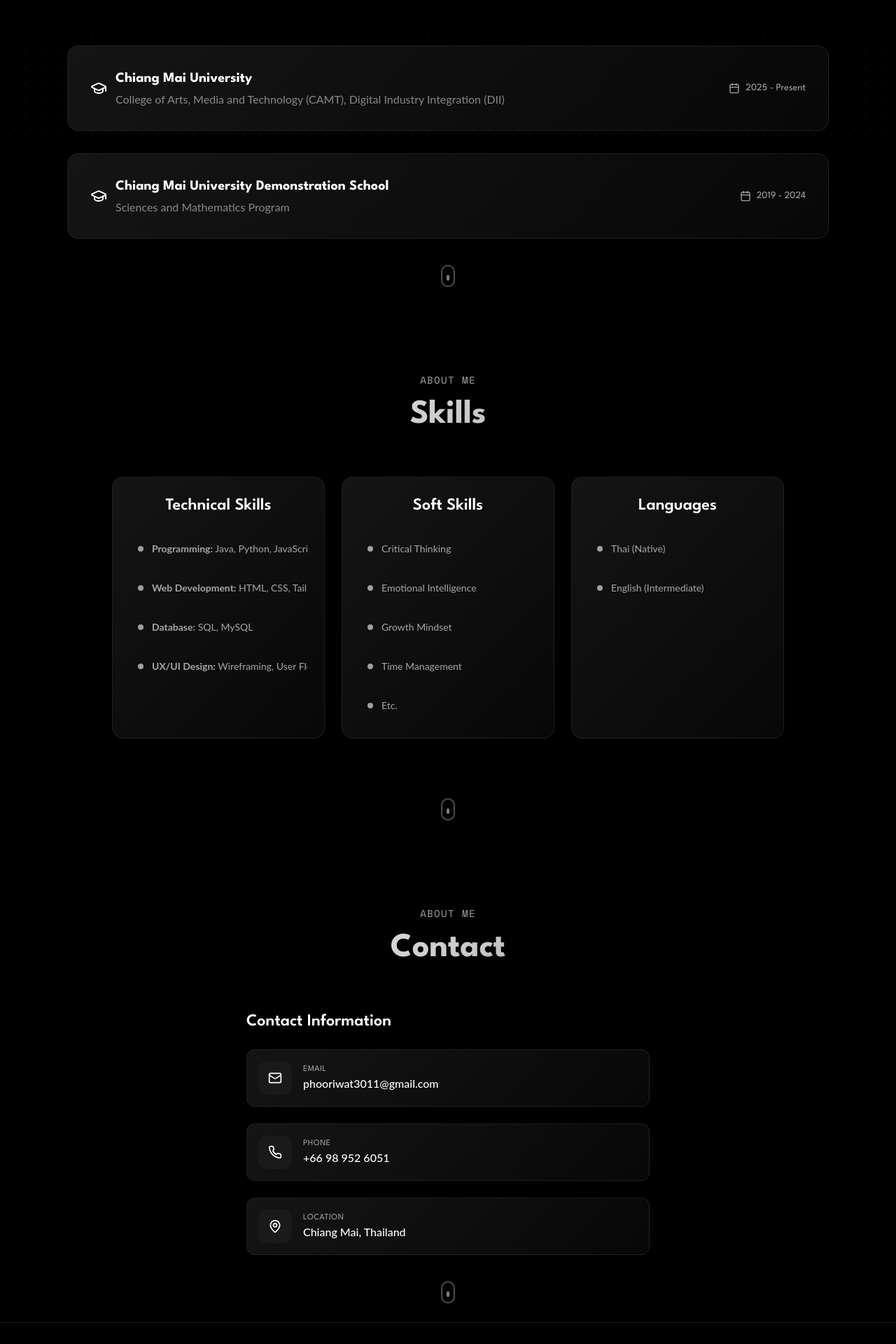
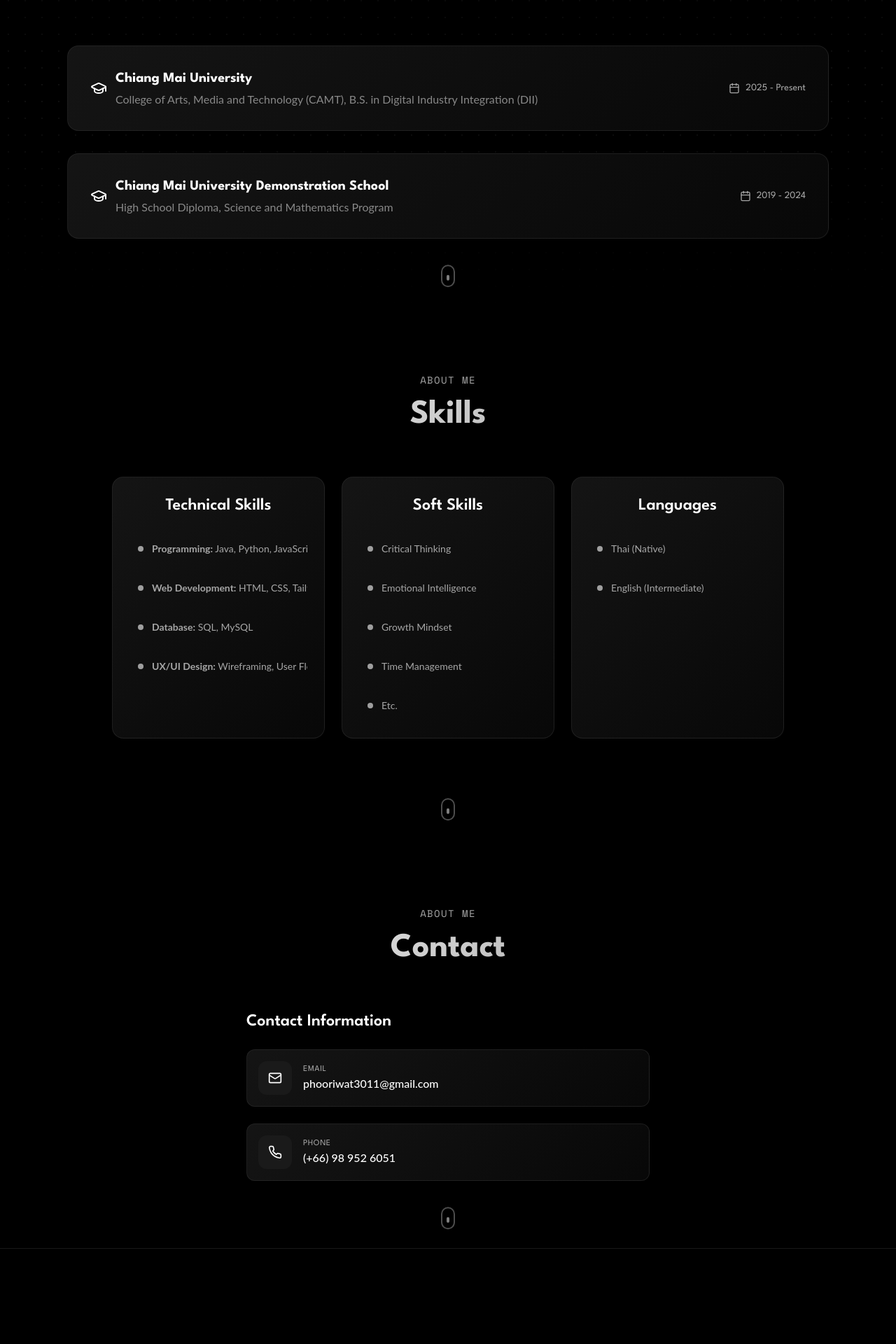
Before and after one commit to phoo3011/Portfolio-Website, a React (Vite) app: page / in a window 1280 px wide. Shown: the part 4600-6520 px from the top of the page at 70% size. After the commit the page ends 6480 px from the top, so only its background shows below. Built offline with nearby package versions, Linux system fonts and the light colour scheme; the HTML template or start-up script is replaced by a standard one.

Commit message:
Build Portfolio 20

```diff
--- a/src/components/ContactSection.tsx
+++ b/src/components/ContactSection.tsx
@@ -9,8 +9,7 @@ const socialLinks = [
 
 const contactInfo = [
   { icon: Mail, label: 'Email', value: 'phooriwat3011@gmail.com', href: 'mailto:phooriwat3011@gmail.com' },
-  { icon: Phone, label: 'Phone', value: '+66 98 952 6051', href: 'tel:+66989526051' },
-  { icon: MapPin, label: 'Location', value: 'Chiang Mai, Thailand', href: '#' },
+  { icon: Phone, label: 'Phone', value: '(+66) 98 952 6051', href: 'tel:+66989526051' },
 ];
 
 const ContactSection = () => {
--- a/src/components/EducationSection.tsx
+++ b/src/components/EducationSection.tsx
@@ -5,7 +5,7 @@ const education = [
   {
     degree: 'Chiang Mai University',
     school: '',
-    faculty: 'College of Arts, Media and Technology (CAMT), Digital Industry Integration (DII)',
+    faculty: 'College of Arts, Media and Technology (CAMT), B.S. in Digital Industry Integration (DII)',
     location: 'Chiang Mai, Thailand',
     period: '2025 - Present',
     gpa: '',
@@ -15,7 +15,7 @@ const education = [
   {
     degree: 'Chiang Mai University Demonstration School',
     school: '',
-    faculty: 'Sciences and Mathematics Program',
+    faculty: 'High School Diploma, Science and Mathematics Program',
     location: 'Chiang Mai, Thailand',
     period: '2019 - 2024',
     gpa: '',
--- a/src/components/ProjectsSection.tsx
+++ b/src/components/ProjectsSection.tsx
@@ -37,7 +37,7 @@ const projects = [
     title: 'Smart Deck Management',
     description: 'Facilitates table arrangement using 2D/3D models generated from scans or manual input.',
     tags: ['Hylife Hackathon 2025'],
-    image: 'https://images.unsplash.com/photo-1504608524841-42fe6f032b4b?w=800&h=600&fit=crop',
+    image: '#',
     github: '#',
     live: '#',
     featured: false,
```
